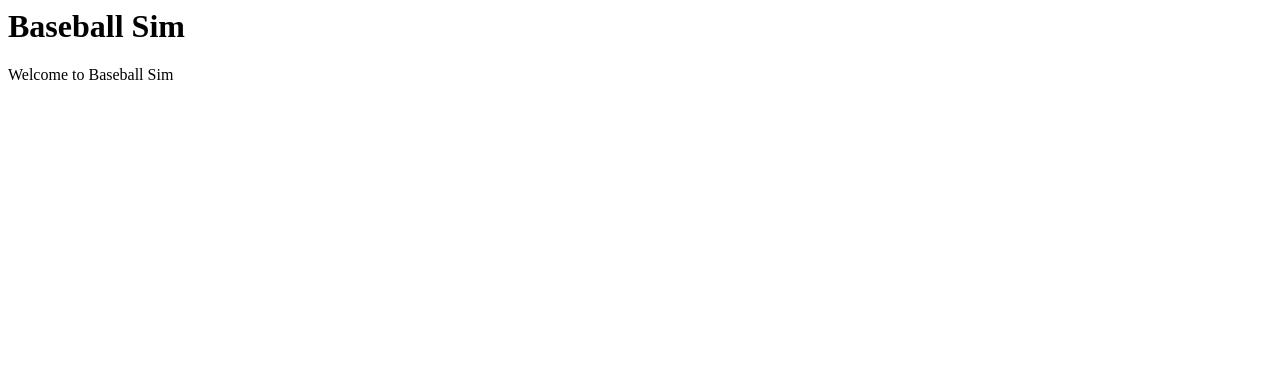
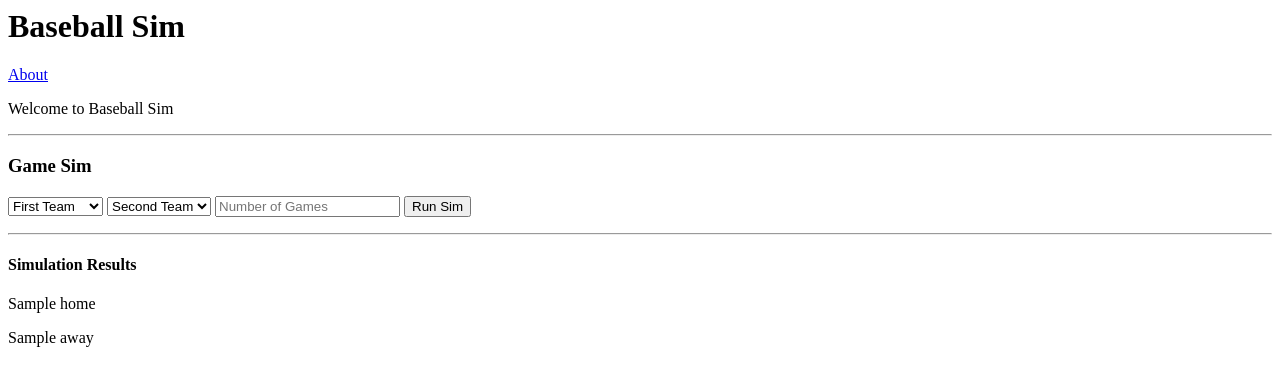
Before and after one commit to adamzev/baseball, a Flask app: template templates/index.html in a window 1280 px wide. Shown: the top 386 px of the page. Run offline with Flask 2, Linux system fonts and the light colour scheme; the template is opened without the code that fills it: most values are stand-ins (such as "Sample title", 1, 10 or a date in 2020).

Commit message:
baseball-2 added form to run simulations and display results

```diff
--- a/app.py
+++ b/app.py
@@ -1,7 +1,19 @@
 from flask import Flask
-from flask import render_template
+from flask import render_template, request
+from utils.utils import run_sim
 app = Flask(__name__)
 
-@app.route('/')
+@app.route('/', methods=['GET', 'POST'])
 def hello_world():
+    if request.method == "POST":
+        print("post made")
+        team1 = request.form.get('team1')
+        team2 = request.form.get('team2')
+        num_games = int(request.form.get('num_games'))
+        data = run_sim(team1, team2, num_games)
+        return render_template('index.html', **data)
     return render_template('index.html')
+
+@app.route('/about')
+def about():
+    return render_template('about.html')
--- a/templates/index.html
+++ b/templates/index.html
@@ -3,6 +3,27 @@
 	</head>
 	<body>
 		<h1>Baseball Sim</h1>
+		<a href="about">About</a>
 		<p>Welcome to Baseball Sim</p>
+		<hr>
+		<h3>Game Sim</h3>
+		<form method="POST" action=".">
+			<select name="team1" type="text" placeholder="First Team" required>
+				<option>First Team</option>
+				<option value="phi">Philadelphia</option>
+				<option value="mia">Miami</option>
+			</select>
+			<select name="team2" type="text" placeholder="Second Team" required>
+					<option>Second Team</option>
+					<option value="phi">Philadelphia</option>
+					<option value="mia">Miami</option>
+			</select>
+			<input name="num_games" type="number" placeholder="Number of Games"/>
+			<input type="submit" name="Run Simulation" value="Run Sim"></input>
+		</form>
+		<hr>
+		<h4>Simulation Results</h4>
+		<p>{{ home }} </p>
+		<p>{{ away }}</p>
 	</body>
 </html>
```
Also changed, not shown: templates/about.html (added, +10 -0 lines), utils/utils.py (added, +37 -0 lines), utils/__init__.py (added).
